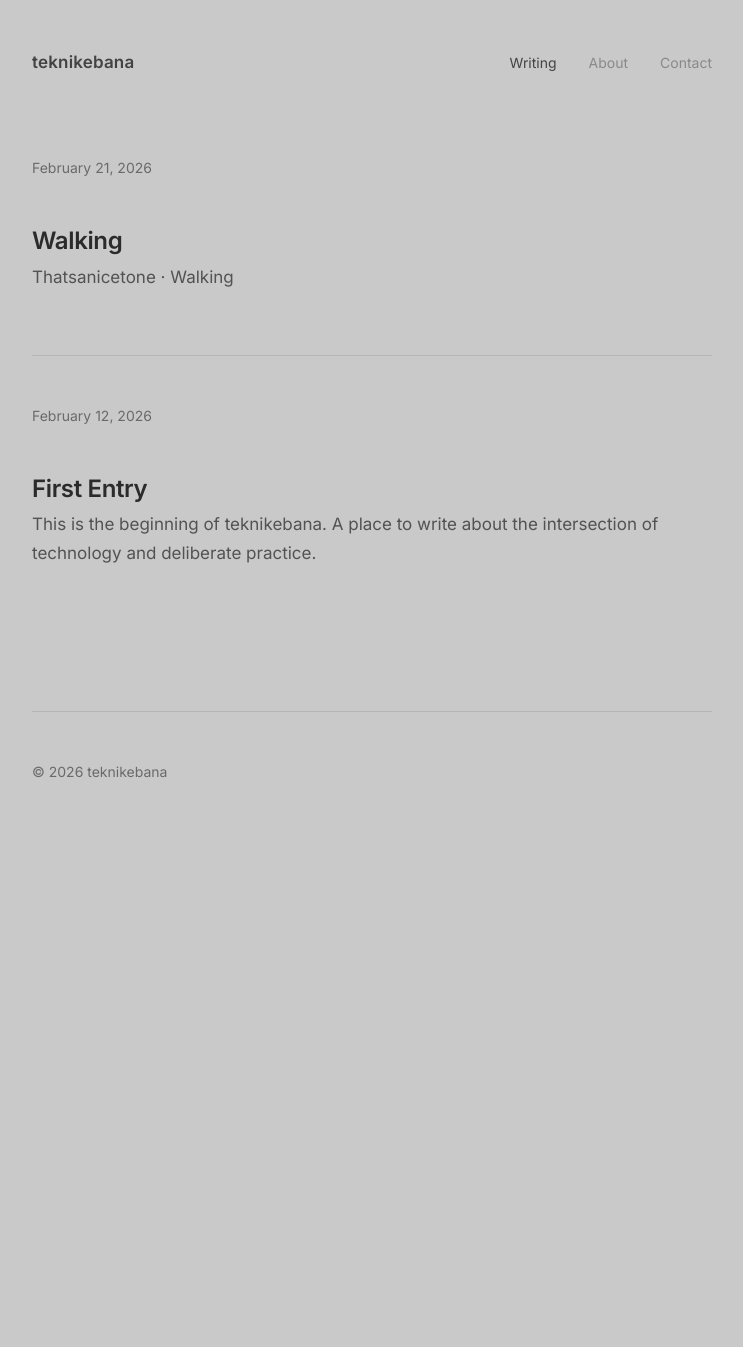
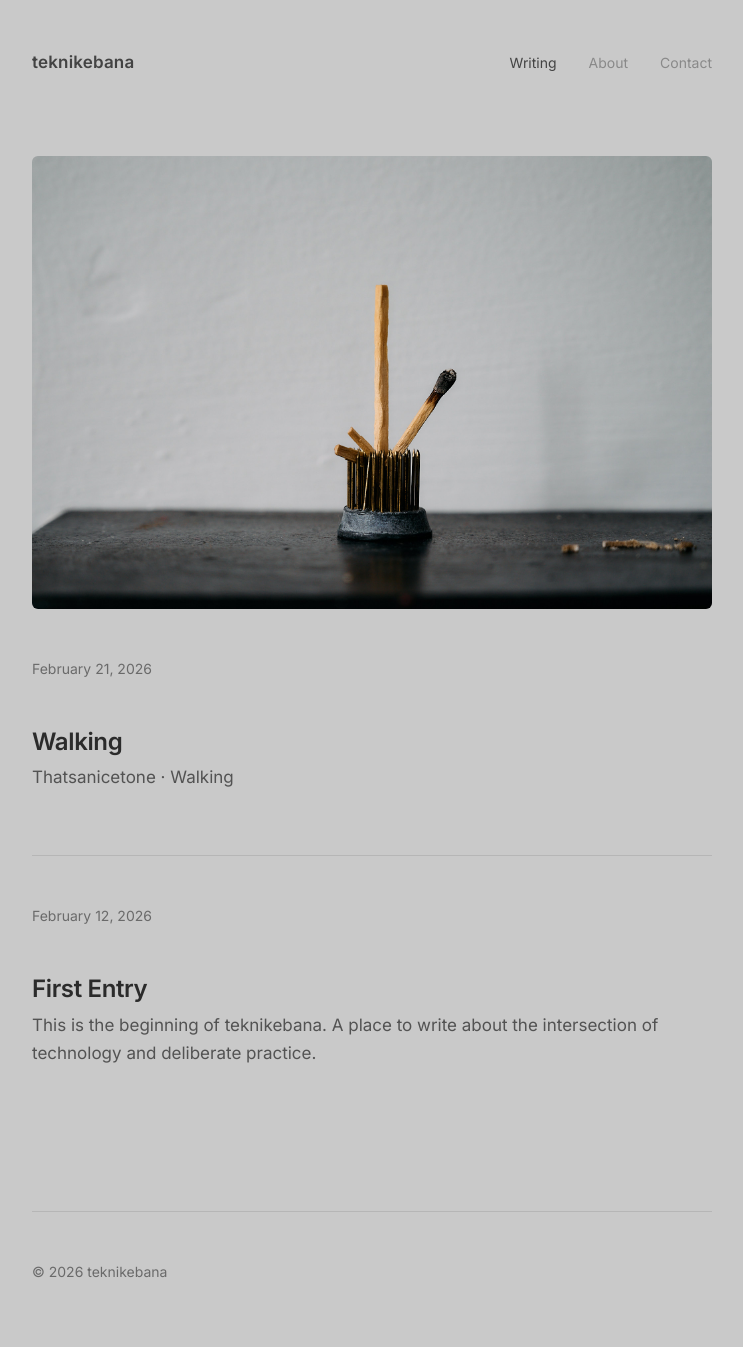
Before and after one commit to maxleonard/teknikebana, a Jekyll site: the page built from index.md, in a window 1280 px wide. Shown: the whole page, without its empty margins (268-1011 px from the left). Built offline with Jekyll 4.4.1, drawn with Linux system fonts in a browser that asks for light colours; before the commit the page ends 900 px from its top, so only the background shows below that.

Commit message:
new image

```diff
--- a/_config.yml
+++ b/_config.yml
@@ -3,6 +3,7 @@ description: A blog about technology and craft
 author: Max Leonard & Anne-Marie Litak
 url: "https://www.tekikebana.com"
 baseurl: ""
+image: "/assets/images/main-image.jpg"
 permalink: /:title/
 
 theme: null
--- a/_layouts/home.html
+++ b/_layouts/home.html
@@ -2,6 +2,12 @@
 layout: default
 ---
 <div class="home">
+  {% if site.image %}
+  <figure class="site-hero">
+    <img src="{{ site.image | relative_url }}" alt="{{ site.title }} featured image" loading="eager" fetchpriority="high">
+  </figure>
+  {% endif %}
+
   {% assign stripped_content = content | strip %}
   {% if stripped_content != "" %}
   <section class="intro">
--- a/assets/css/style.css
+++ b/assets/css/style.css
@@ -219,6 +219,16 @@ li {
   margin-bottom: var(--space-xl);
 }
 
+.site-hero {
+  margin: 0 0 var(--space-lg);
+}
+
+.site-hero img {
+  display: block;
+  width: 100%;
+  height: auto;
+}
+
 .post-preview {
   padding: var(--space-lg) 0;
   border-bottom: 1px solid var(--color-border);
```
Also changed, not shown: assets/images/main-image.jpg (added), 1 other file.
